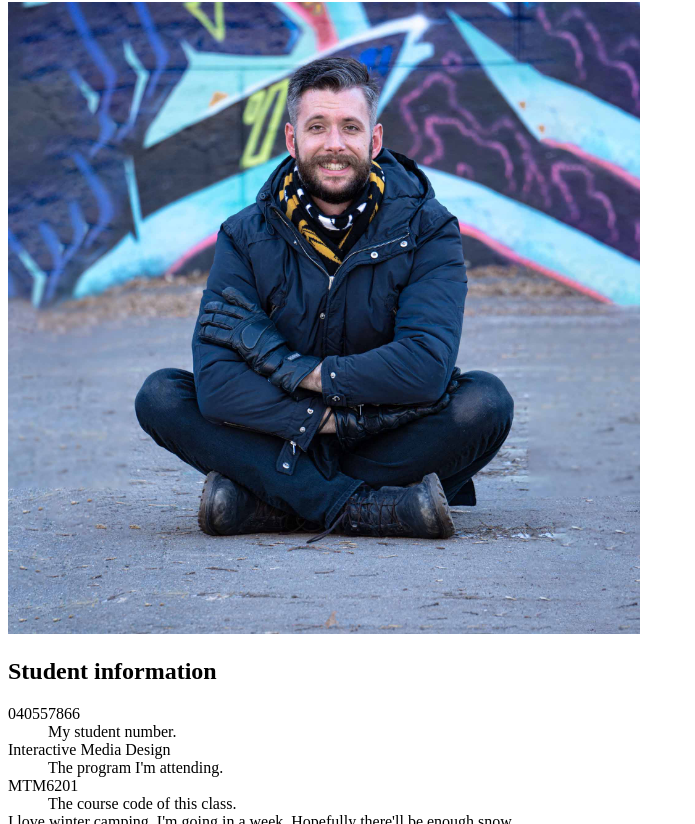
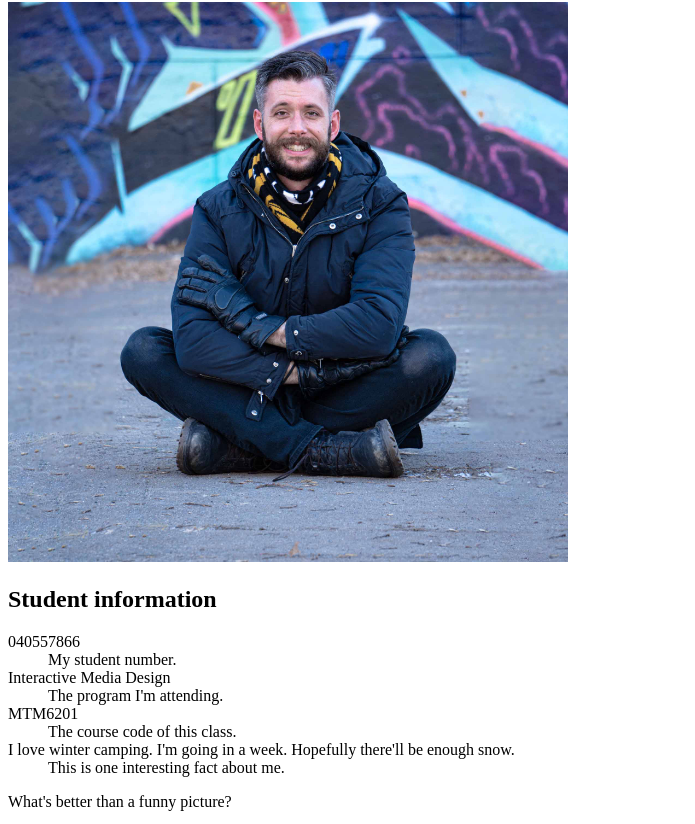
Before and after one commit to dela0130/mtm6201-week1, a plain HTML site: page index.html in a window 1280 px wide. Shown: the part 78-902 px from the top of the page, without its empty margins (0-695 px from the left). Drawn offline with Linux system fonts and the light colour scheme; grey boxes are pictures that could not be loaded.

Commit message:
Added a video

```diff
--- a/index.html
+++ b/index.html
@@ -10,7 +10,7 @@
     <header>
         <h1>Charles Kevin Delahunt</h1>
     </header>
-    <img width="50%" src="images/DelahuntPic.jpg" alt="Image of Kevin in winter cloths sitting on the pavement.">
+    <img width="560" src="images/DelahuntPic.jpg" alt="Image of Kevin in winter cloths sitting on the pavement.">
     <main>
         <h2>Student information</h2>
         <dl>
@@ -23,6 +23,9 @@
             <dt>I love winter camping. I'm going in a week. Hopefully there'll be enough snow.</dt>
             <dd>This is one interesting fact about me.</dd>
         </dl>
+        <p>What's better than a funny picture?</p>
+        <iframe width="560" height="315" src="https://www.youtube.com/embed/wBq0AqKGnRc" title="YouTube video player" frameborder="0" allow="accelerometer; autoplay; clipboard-write; encrypted-media; gyroscope; picture-in-picture" allowfullscreen></iframe>
+
     </main>
 </body>
 </html>
```
